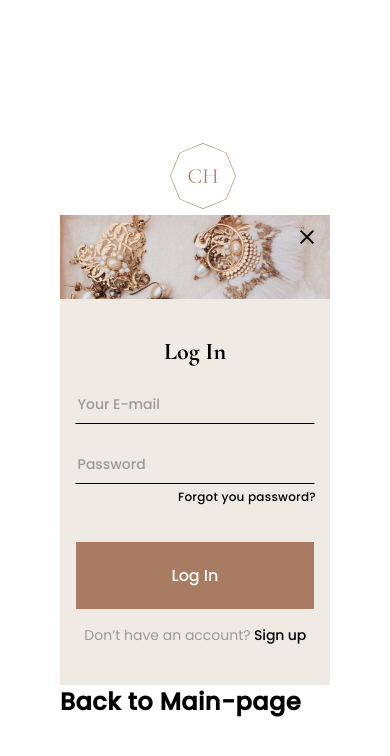
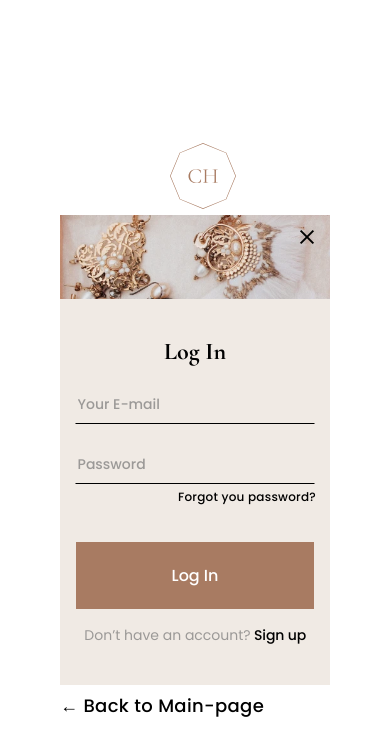
Before and after one commit to gladosq/jewellery, a website: page source/no-js-login.html in a window 390 px wide. Drawn offline with nearby package versions, Linux system fonts and the light colour scheme; files that its build step writes are made by us from their sources; files whose address does not match are found by name.

Commit message:
mobile footer fix

```diff
--- a/source/no-js-login.html
+++ b/source/no-js-login.html
@@ -4,6 +4,8 @@
   <meta charset="utf-8">
   <meta name="viewport" content="width=device-width, initial-scale=1">
   <title>Jewellery</title>
+  <link rel="preload" href="fonts/poppins-latin-400.woff2" as="font" crossorigin="anonymous">
+  <link rel="preload" href="fonts/cormorant-garamond-latin-400.woff2" as="font" crossorigin="anonymous">
   <link rel="stylesheet" type="text/css" href="css/styles.min.css">
 </head>
 <body class="page-body">
@@ -30,7 +32,7 @@
         <button type="button">Log In</button>
         <p class="">Don’t have an account?<a href="">Sign up</a></p>
       </form>
-      <a class="modal__nojs-back" href="main.html">Back to Main-page</a>
+      <a class="modal__nojs-back" href="main.html">← Back to Main-page</a>
     </div>
   </section>
 </body>
--- a/source/sass/blocks/footer.scss
+++ b/source/sass/blocks/footer.scss
@@ -297,6 +297,10 @@
   .footer__input-container {
     padding-right: 0;
 
+    & input {
+      max-width: 150px;
+    }
+
     &::before {
       width: 97%;
     }
--- a/source/sass/modal.scss
+++ b/source/sass/modal.scss
@@ -163,7 +163,7 @@
     animation: none;
 
     .modal__nojs-back {
-      @include fonts(700, 24px, $basic-black);
+      @include fonts(500, 18px, $basic-black);
       font-family: "Poppins", "Arial", sans-serif;
       position: absolute;
       bottom: -34px;
```
Also changed, not shown: source/catalog.html (+2 -0 lines), source/index.html (+2 -0 lines), source/main.html (+2 -0 lines), build/catalog.html, build/css/styles.css, build/css/styles.min.css, build/index.html, build/main.html, build/no-js-login.html.
